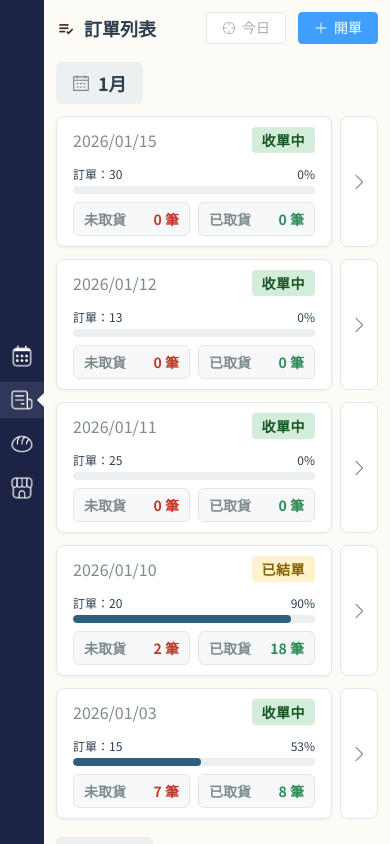
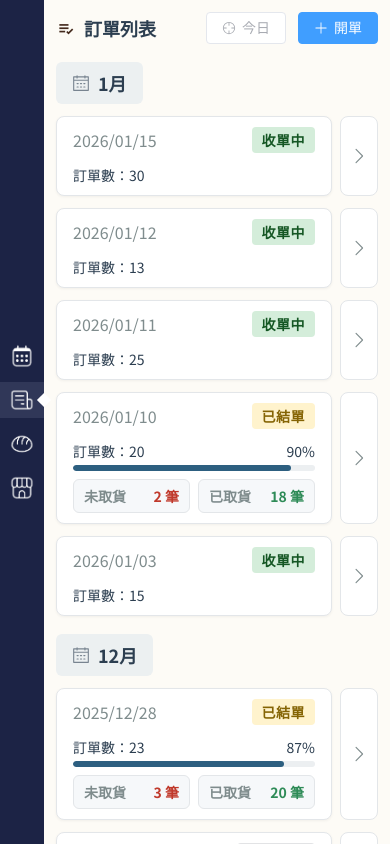
Before and after one commit to icguanyu/bakelink, a Vue app: page /shop/order in a window 390 px wide. Built offline with nearby package versions, Linux system fonts and the light colour scheme.

Commit message:
設定 GitHub Pages 部署

```diff
--- a/src/views/shop/order/index.vue
+++ b/src/views/shop/order/index.vue
@@ -213,7 +213,7 @@ const scrollToToday = async () => {
           :key="order.id"
           :id="isToday(order) ? 'today-order-anchor' : undefined"
         >
-          <div class="order-item">
+          <div class="order-item" :class="{ isToday: isToday(order) }">
             <div class="order-header">
               <div class="order-main-info">
                 <span class="order-date">
@@ -227,10 +227,12 @@ const scrollToToday = async () => {
               </div>
               <div class="order-progress">
                 <div class="progress-text">
-                  <span class="count">訂單：{{ order.totalOrders }}</span>
-                  <span class="percent">{{ getProgress(order) }}%</span>
+                  <span class="count">訂單數：{{ order.totalOrders }}</span>
+                  <span v-if="order.status !== '收單中'" class="percent">
+                    {{ getProgress(order) }}%
+                  </span>
                 </div>
-                <div class="progress-bar">
+                <div v-if="order.status !== '收單中'" class="progress-bar">
                   <div
                     class="progress-fill"
                     :style="{ width: getProgress(order) + '%' }"
@@ -238,7 +240,7 @@ const scrollToToday = async () => {
                 </div>
               </div>
             </div>
-            <div class="order-details">
+            <div v-if="order.status !== '收單中'" class="order-details">
               <div class="detail-item">
                 <span class="detail-label">未取貨</span>
                 <span class="detail-value pending">{{ order.pending }} 筆</span>
@@ -251,7 +253,7 @@ const scrollToToday = async () => {
               </div>
             </div>
           </div>
-          <div class="order-button">
+          <div class="order-button" :class="{ isToday: isToday(order) }">
             <el-icon><ArrowRight /></el-icon>
           </div>
         </div>
@@ -354,6 +356,10 @@ const scrollToToday = async () => {
       position: relative;
       flex: 1 1 auto;
     }
+    .order-item.isToday {
+      border: 1px solid #2d5f80;
+      box-shadow: 0 4px 8px rgba(45, 95, 128, 0.2);
+    }
     .order-button {
       cursor: pointer;
       display: flex;
@@ -368,6 +374,9 @@ const scrollToToday = async () => {
         font-size: 20px;
         color: #7f8c8d;
       }
+    }
+    .order-button.isToday {
+      border: 1px solid #2d5f80;
     }
   }
 }
@@ -423,6 +432,7 @@ const scrollToToday = async () => {
     align-items: center;
     font-size: 14px;
     color: #2c3e50;
+    gap: 8px;
   }
   .progress-bar {
     position: relative;
@@ -474,9 +484,6 @@ const scrollToToday = async () => {
       .today-order {
         .order-progress {
           width: 100%;
-          .progress-text {
-            font-size: 12px;
-          }
           .progress-bar {
             height: 8px;
           }
@@ -504,12 +511,7 @@ const scrollToToday = async () => {
             }
             .order-progress {
               width: 100%;
-              .progress-text {
-                font-size: 12px;
-              }
-              .progress-bar {
-                height: 8px;
-              }
+
             }
             .order-details {
               width: 100%;
```
